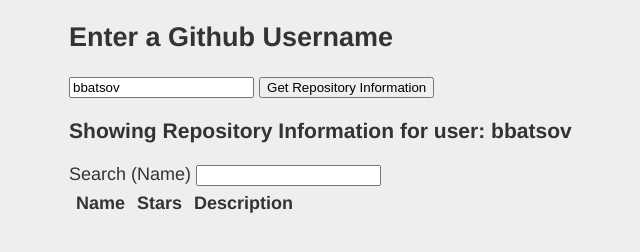
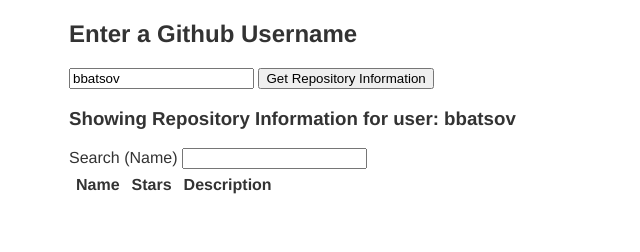
Before and after one commit to imcgaunn/angular-github, a website: page app/index.html in a window 1280 px wide. Shown: the whole page, without its empty margins (196-836 px from the left). Drawn offline with nearby package versions, Linux system fonts and the light colour scheme; files that its build step writes are made by us from their sources; no server answers.

Commit message:
some better default styles, added more spacing

```diff
--- a/app/styles/main.css
+++ b/app/styles/main.css
@@ -11,19 +11,23 @@
     background: #fafafa;
     font-family: "Helvetica Neue", Helvetica, Arial, sans-serif;
     color: #333;
-  background-color: #eee;
+    background-color: white;
 }
 
 /* center the container on the page and make the fonts large.
  * make the background grey.
  */
 #container {
-  font-size: 18px;
     width: 750px;
-  background-color: #eee;
     margin-left: auto;
     margin-right: auto;
 }
+
+/* a hack to add space below the input field */
+#spacer {
+    padding-bottom: 10px;
+}
+
 
 /* align the text from headers to the left of the table
  * cells
```
Lines whose indentation alone changed are shown as unchanged.
